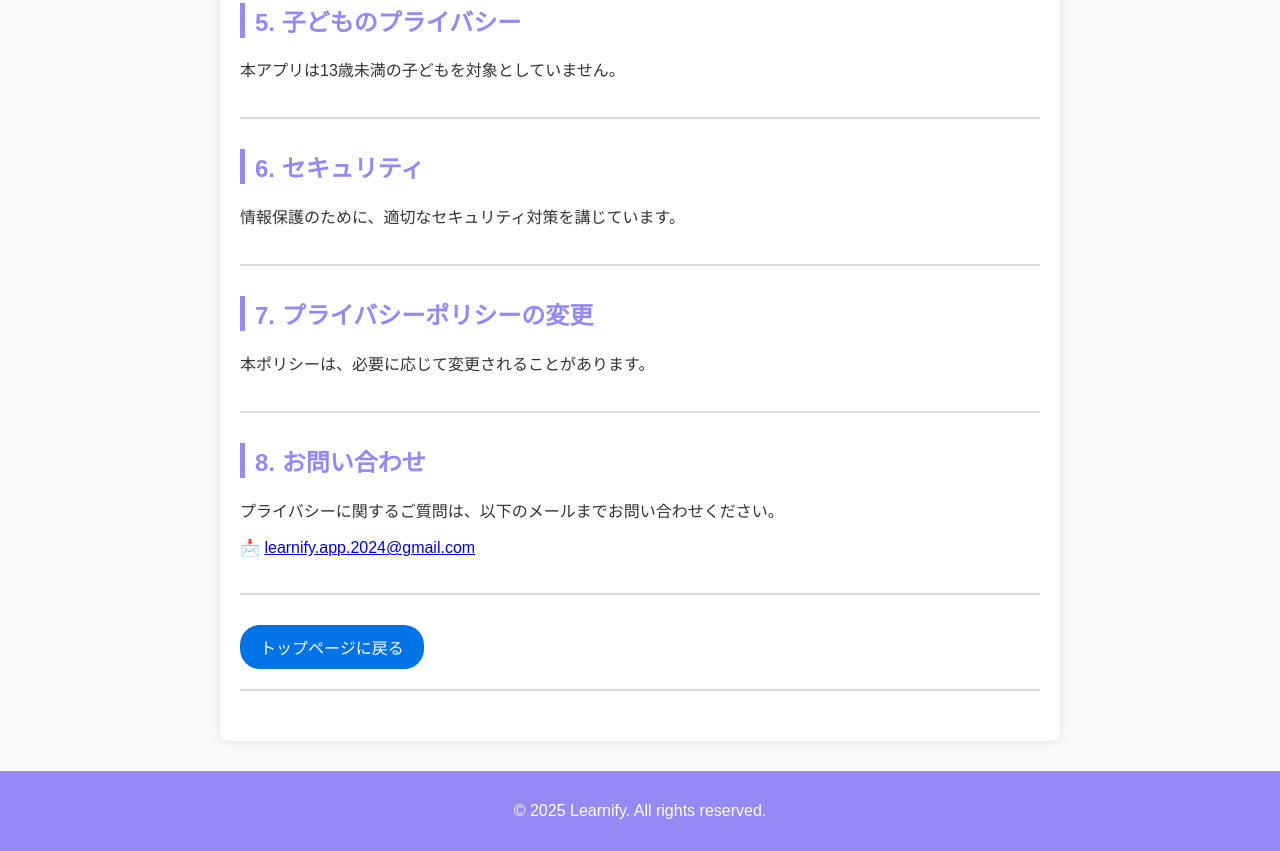
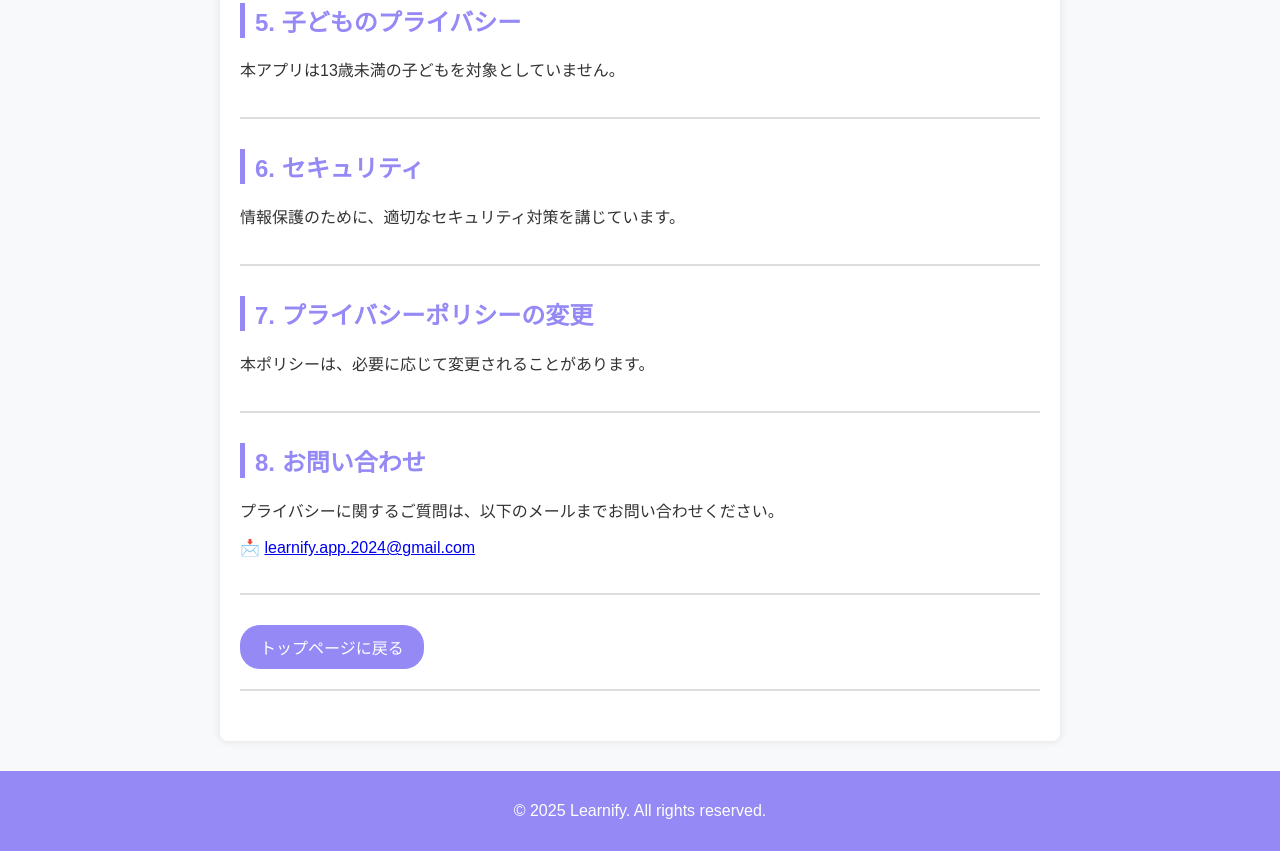
Before and after one commit to anchorWJ/leanify, a plain HTML site: page privacy.html in a window 1280 px wide. Shown: the part 1112-1963 px from the top of the page. Drawn offline with Linux system fonts and the light colour scheme.

Commit message:
Update styles.css

```diff
--- a/styles.css
+++ b/styles.css
@@ -149,7 +149,7 @@ main {
 .btn {
     display: inline-block;
     padding: 10px 20px;
-    background-color: #0073e6;
+    background-color: #9489f5;
     color: #fff;
     text-decoration: none;
     border-radius: 20px;
```
